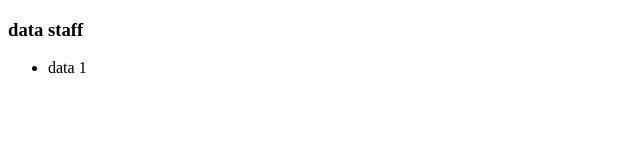
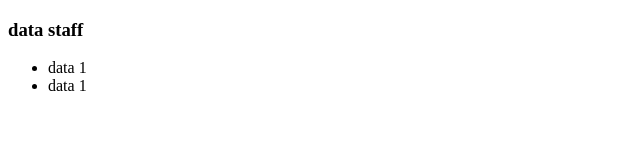
Before and after one commit to reivanrevin/cloud, a plain HTML site: page staf.html in a window 1280 px wide. Shown: the full height of the page, 0-640 px from the left. Drawn offline with Linux system fonts and the light colour scheme.

Commit message:
menambahkan line 2 di staf.html

```diff
--- a/staf.html
+++ b/staf.html
@@ -11,6 +11,7 @@
     <h3>data staff</h3>
     <ul>
         <li>data 1</li>
+        <li>data 1</li>
     </ul>
 </body>
 
```
